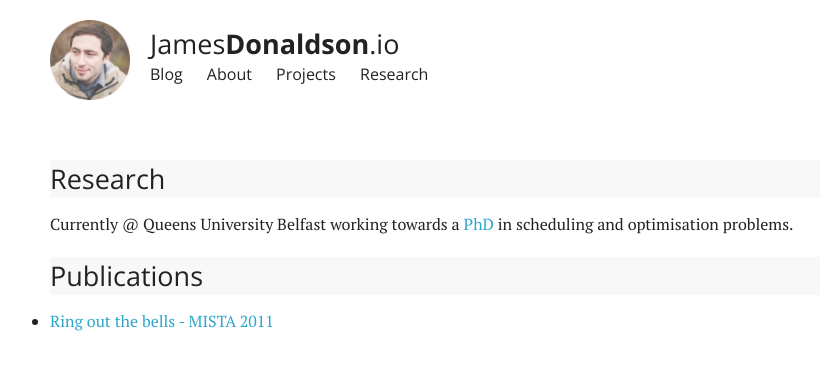
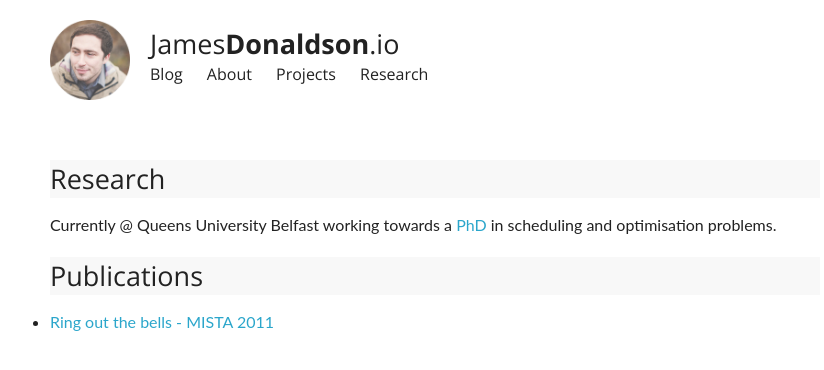
Before and after one commit to jdonaldson10/jdonaldson10.github.io, a Jekyll site: the page built from research.html, in a window 1280 px wide. Shown: the top 370 px of the page, without its empty margins (205-1029 px from the left). Built offline with Jekyll 4.4.1, drawn with Linux system fonts in a browser that asks for light colours; Markdown is read by kramdown in place of the engine named in the settings.

Commit message:
Changing body font to Lato

```diff
--- a/assets/css/site.css
+++ b/assets/css/site.css
@@ -4,6 +4,7 @@ body{
 	font-family: 'Merriweather';
 	font-family: "Lora", Georgia, "Times New Roman", serif;
 	font-family: "PT Serif", Georgia, "Times New Roman", serif;
+	font-family: 'Lato',"Helvetica Neue",Helvetica,Arial,sans-serif;
 }
 
 a:hover{
```
